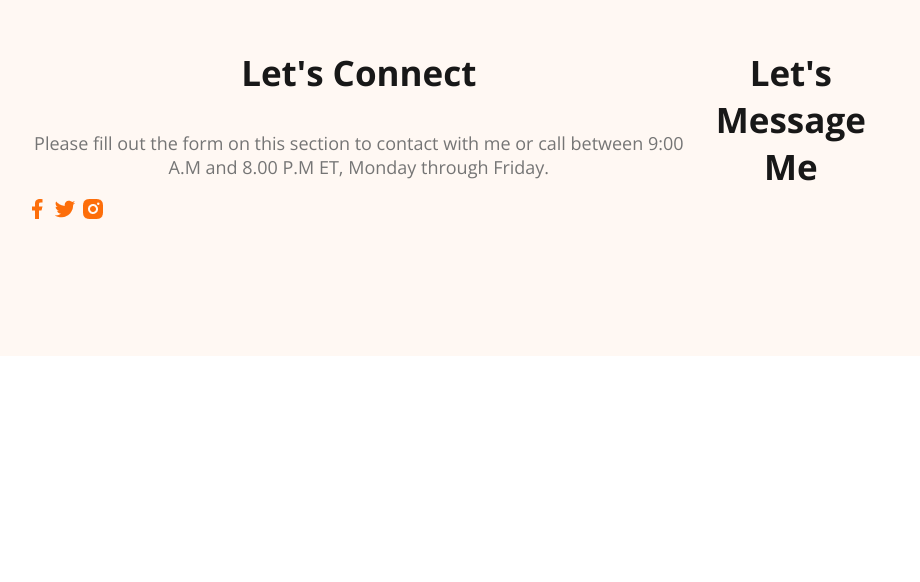
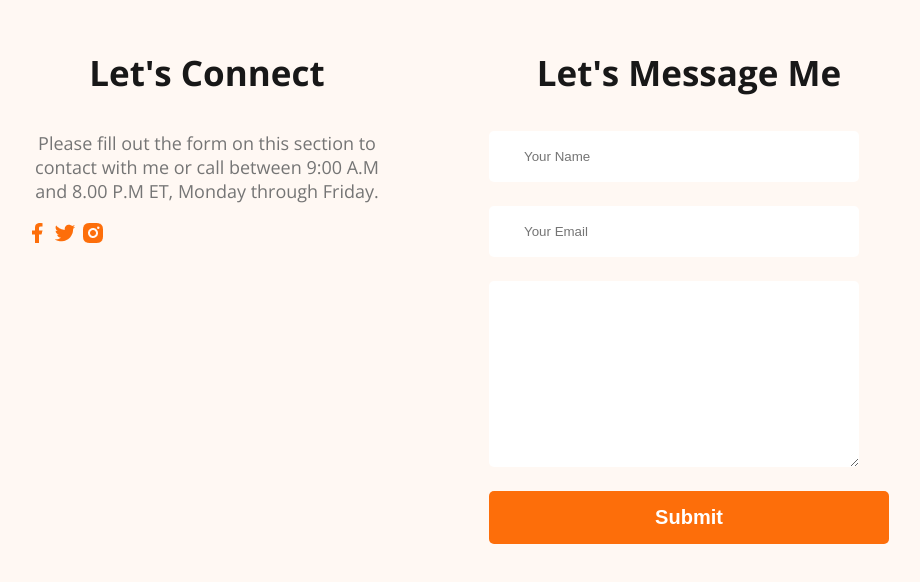
Before and after one commit to jannat809/Developer-Portfolio, a plain HTML site: page index.html in a window 1280 px wide. Shown: the part 3461-4043 px from the top of the page, without its empty margins (183-1103 px from the left). Before the commit the page ends 3825 px from the top, so only its background shows below. Drawn offline with nearby package versions, Linux system fonts and the light colour scheme.

Commit message:
done website

```diff
--- a/index.html
+++ b/index.html
@@ -165,6 +165,12 @@
         </div>
         <div class="footer-column">
             <h3 class="section-title">Let's Message Me</h3>
+            <form action="">
+                <input type="text" placeholder="Your Name">
+                <input type="email" name="" placeholder="Your Email" id="">
+                <textarea name="" id="" cols="30" rows="10"></textarea>
+                <input id="btn" class="btn-primary" type="submit" value="Submit">
+            </form>
         </div>
 
     </footer>
--- a/styles/portfolio.css
+++ b/styles/portfolio.css
@@ -181,4 +181,24 @@ footer{
     background: #FFF8F3;
     padding: 130px 200px;
     margin-top: 100px;
+    gap: 100px;
 }
+.footer-column{
+    width: 50%;
+}
+
+input, textarea{
+    display: block;
+    margin-bottom: 24px;
+    padding: 18px 35px;
+    color: #757575;
+    background: #FFF;
+    border-radius: 5px;
+    border: 0;
+    width: 300px;
+
+}
+#btn{
+    align-items: normal;
+    width: 400px;
+}
```
